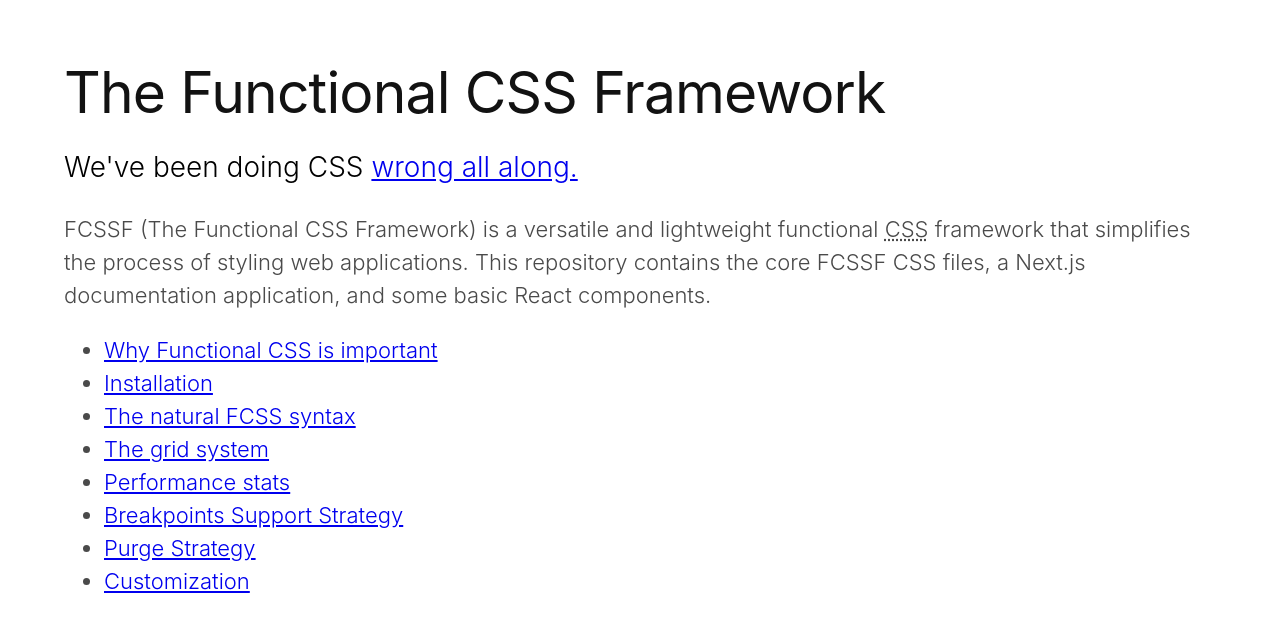
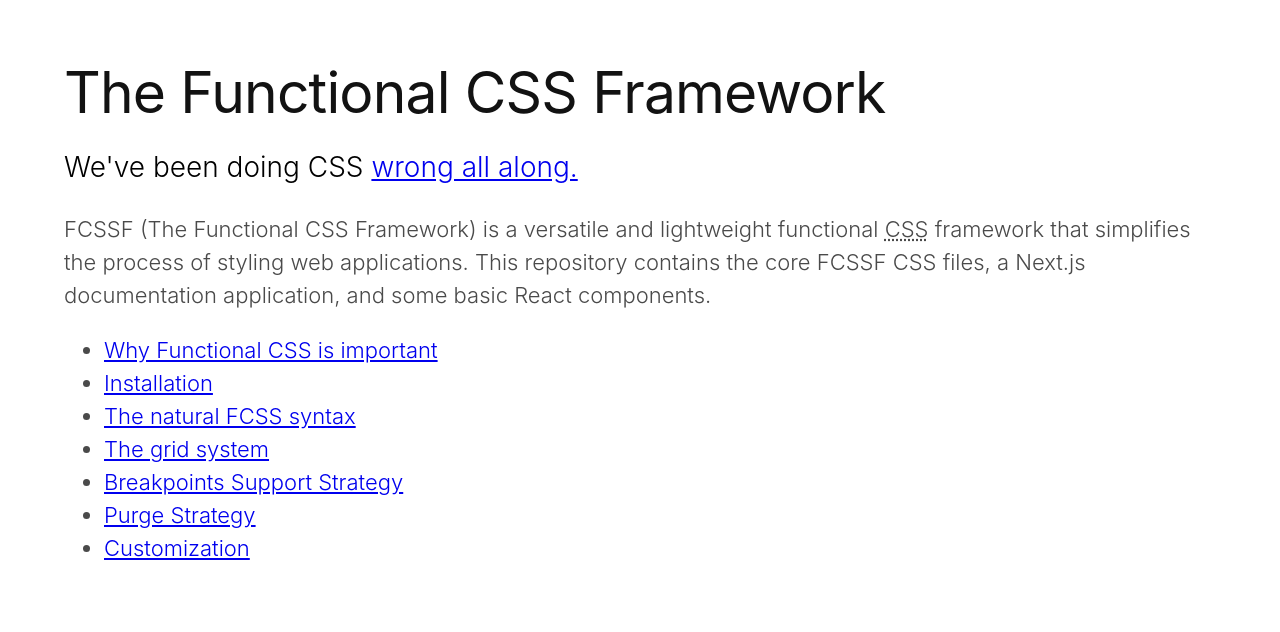
Before and after one commit to meerita/tfcssf, a Next.js app: page / in a window 1280 px wide. Shown: the top 632 px of the page. Built offline with nearby package versions, Linux system fonts and the light colour scheme.

Commit message:
Removed performance stats

```diff
--- a/src/pages/index.tsx
+++ b/src/pages/index.tsx
@@ -50,9 +50,6 @@
             <Link href={'/grid'}>The grid system</Link>
           </ListItem>
           <ListItem>
-            <Link href={'/performance'}>Performance stats</Link>
-          </ListItem>
-          <ListItem>
             <Link href={'/breakpoint'}>Breakpoints Support Strategy</Link>
           </ListItem>
           <ListItem>
```
